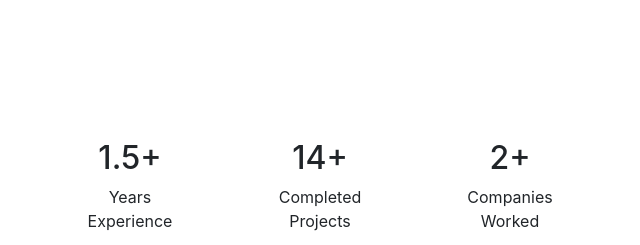
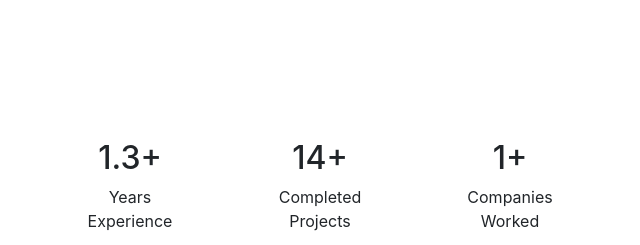
Before and after one commit to mohamedrinsan/Personal-Website, a plain HTML site: page index.html in a window 1280 px wide. Shown: the part 980-1225 px from the top of the page, 605-1245 px from the left. Drawn offline with nearby package versions, Linux system fonts and the light colour scheme.

Commit message:
eightcommit

```diff
--- a/index.html
+++ b/index.html
@@ -89,7 +89,7 @@
                 <div class="col-sm-6">
                     <div class="row abt-div">
                         <div class="col-sm-4 abt-bx">
-                            <h2>1.5+</h2>
+                            <h2>1.3+</h2>
                             <p>Years <br> Experience</p>
                         </div>
                         <div class="col-sm-4 abt-bx">
@@ -97,7 +97,7 @@
                             <p>Completed <br> Projects</p>
                         </div>
                         <div class="col-sm-4 abt-bx">
-                            <h2>2+</h2>
+                            <h2>1+</h2>
                             <p>Companies <br> Worked</p>
                         </div>
                     </div>
```
